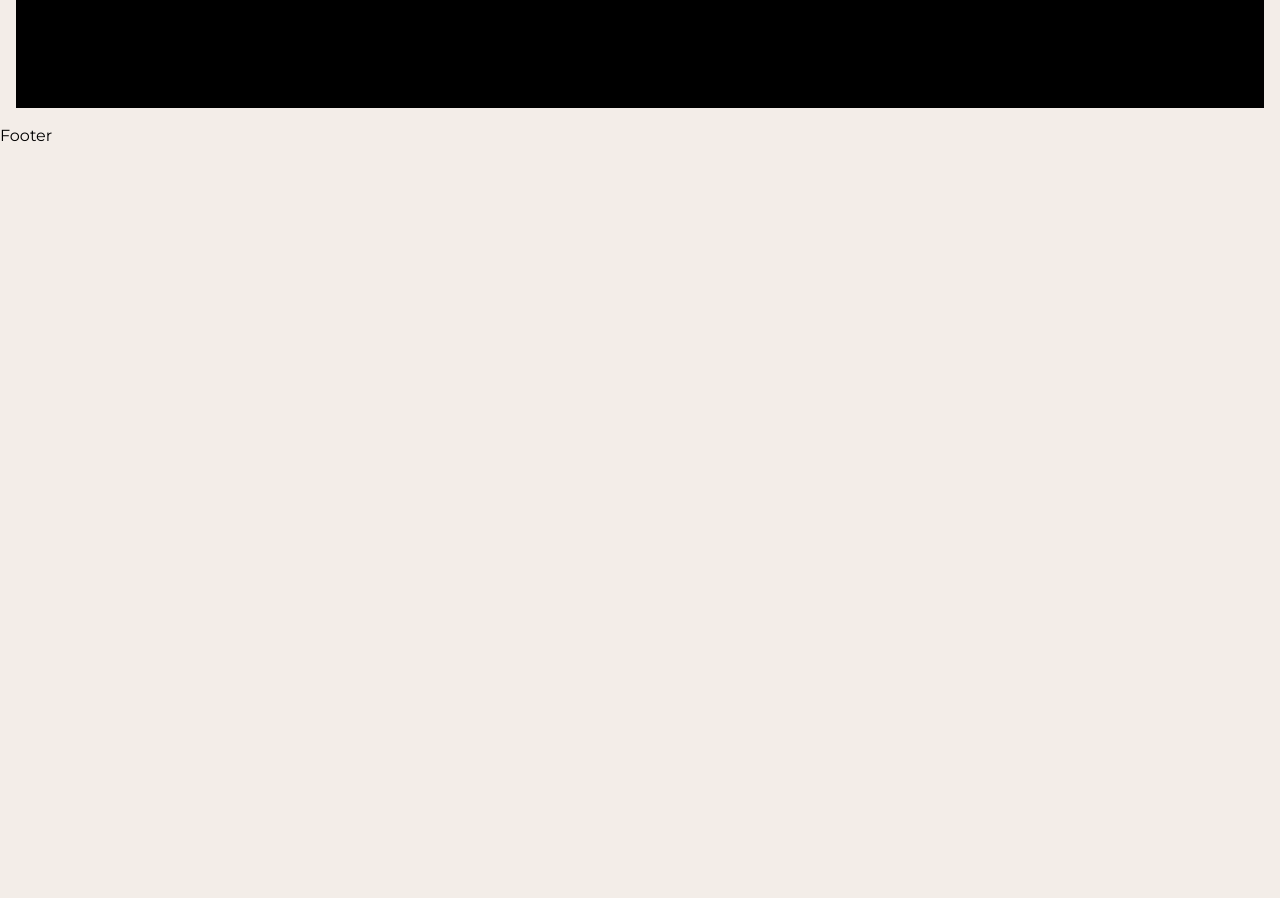
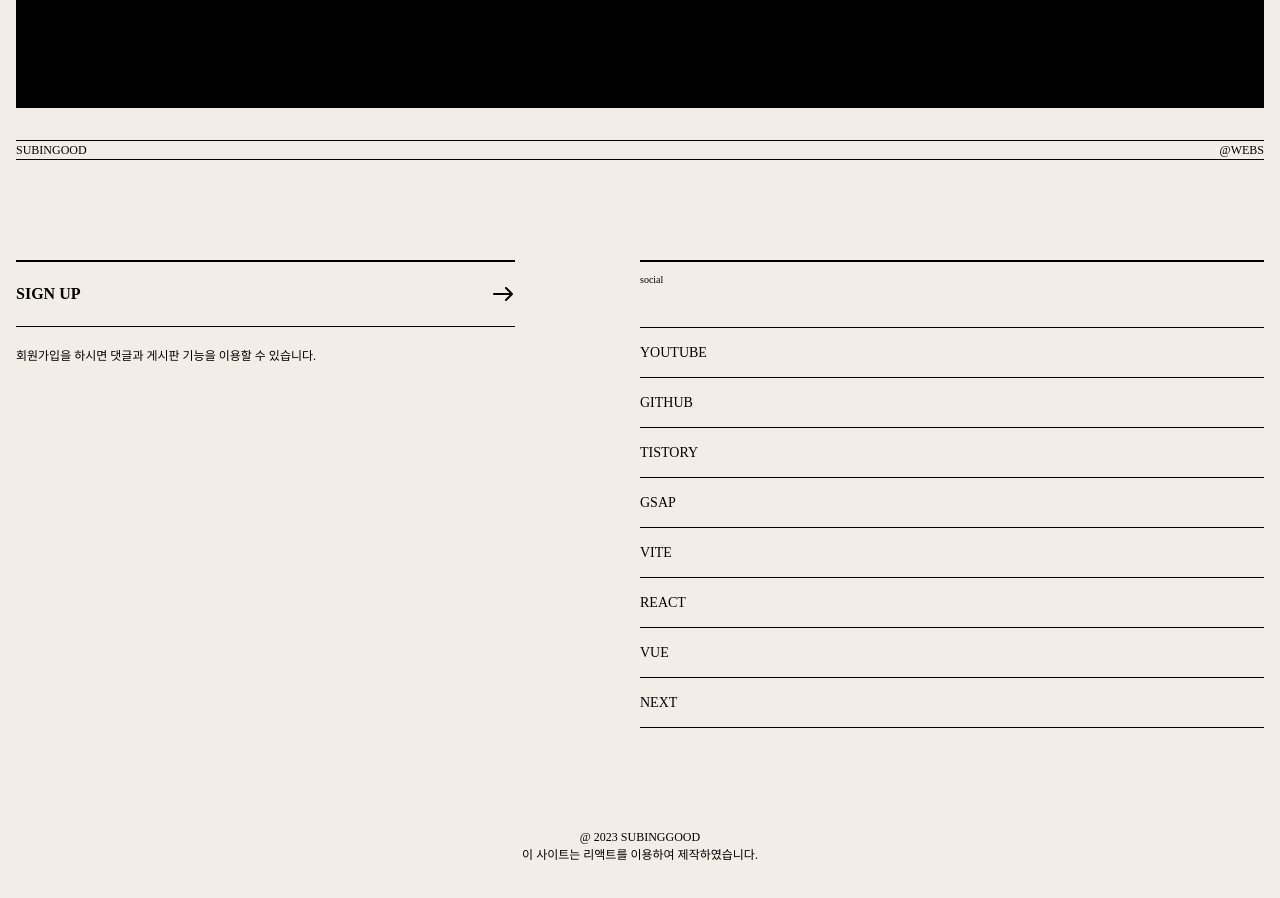
Before and after one commit to subin313/port2023-react, a React (Create React App) app: page / in a window 1280 px wide. Shown: the part 6420-7318 px from the top of the page. Before the commit the page ends 6568 px from the top, so only its background shows below. Built offline with nearby package versions, Linux system fonts and the light colour scheme; a small style sheet from the web is missing; a web font is replaced by a local one.

Commit message:
🧐 푸터 완료

```diff
--- a/src/assets/scss/section/_footer.scss
+++ b/src/assets/scss/section/_footer.scss
@@ -0,0 +1,90 @@
+#footer {
+    font-family: var(--mainKor-font);
+}
+.footer__inner{
+    padding: 16px;
+
+    .footer__text{
+        width: 100%;
+        display: flex;
+        justify-content: space-between;
+        border-bottom: 1px solid var(--black);
+        border-top: 1px solid var(--black);
+        text-transform: uppercase;
+        font-size: 12px;
+    }
+    .footer__info{
+        display: flex;
+        justify-content: space-between;
+        margin: 100px 0;
+        @media (max-width:800px) {
+            flex-direction: column;
+        }
+        .left{
+            width: 40%;
+            @media (max-width:800px) {
+                width: 100%;
+            }
+            .title{
+                padding: 20px 0;
+                border-top: 2px solid var(--black);
+                border-bottom: 1px solid var(--black);
+                font-weight: 700;
+                text-transform: uppercase;
+                transition: all 0.3s;
+                background: url(../../img/arrow.svg) no-repeat right 20px;
+                &:hover{
+                    background-color: var(--black400);
+                    padding-left: 10px;
+                    border: transparent;
+                }
+            }
+            p{
+                font-size: 12px;
+                padding-top: 20px;
+            }
+        }
+
+        .right{width: 50%;
+            @media (max-width:800px) {
+                width: 100%;
+            }
+            h3{
+                font-size: 10px;
+                border-top: 2px solid var(--black);
+                margin-bottom: 40px;
+                padding-top: 10px;
+            }
+            ul{
+                 border-top: 1px solid var(--black);
+                li{
+                    border-bottom: 1px solid var(--black);
+                a{
+                    padding: 14px 0;
+                    font-size: 14px;
+                    display: inline-block;
+                    text-transform: uppercase;
+                }
+                em{
+                    font-size: 12px;
+                    padding-left: 10px;
+                    opacity: 0;
+                    transition: all 0.3s;
+                }
+                &:hover{
+                    em{
+                        opacity: 1;
+                    }
+                }
+                }
+            }
+
+        }
+    }
+    .footer__right{
+        text-align: center;
+        text-transform: uppercase;
+        font-size: 12px;
+        margin-bottom: 20px;
+    }
+}
--- a/src/assets/scss/style.css
+++ b/src/assets/scss/style.css
@@ -1101,4 +1101,128 @@
 .contact__inner .contact__lines.bottom .line:nth-child(7) {
   height: 25px;
 }
+
+#footer {
+  font-family: var(--mainKor-font);
+}
+
+.footer__inner {
+  padding: 16px;
+}
+
+.footer__inner .footer__text {
+  width: 100%;
+  display: -webkit-box;
+  display: -ms-flexbox;
+  display: flex;
+  -webkit-box-pack: justify;
+      -ms-flex-pack: justify;
+          justify-content: space-between;
+  border-bottom: 1px solid var(--black);
+  border-top: 1px solid var(--black);
+  text-transform: uppercase;
+  font-size: 12px;
+}
+
+.footer__inner .footer__info {
+  display: -webkit-box;
+  display: -ms-flexbox;
+  display: flex;
+  -webkit-box-pack: justify;
+      -ms-flex-pack: justify;
+          justify-content: space-between;
+  margin: 100px 0;
+}
+
+@media (max-width: 800px) {
+  .footer__inner .footer__info {
+    -webkit-box-orient: vertical;
+    -webkit-box-direction: normal;
+        -ms-flex-direction: column;
+            flex-direction: column;
+  }
+}
+
+.footer__inner .footer__info .left {
+  width: 40%;
+}
+
+@media (max-width: 800px) {
+  .footer__inner .footer__info .left {
+    width: 100%;
+  }
+}
+
+.footer__inner .footer__info .left .title {
+  padding: 20px 0;
+  border-top: 2px solid var(--black);
+  border-bottom: 1px solid var(--black);
+  font-weight: 700;
+  text-transform: uppercase;
+  -webkit-transition: all 0.3s;
+  transition: all 0.3s;
+  background: url(../../img/arrow.svg) no-repeat right 20px;
+}
+
+.footer__inner .footer__info .left .title:hover {
+  background-color: var(--black400);
+  padding-left: 10px;
+  border: transparent;
+}
+
+.footer__inner .footer__info .left p {
+  font-size: 12px;
+  padding-top: 20px;
+}
+
+.footer__inner .footer__info .right {
+  width: 50%;
+}
+
+@media (max-width: 800px) {
+  .footer__inner .footer__info .right {
+    width: 100%;
+  }
+}
+
+.footer__inner .footer__info .right h3 {
+  font-size: 10px;
+  border-top: 2px solid var(--black);
+  margin-bottom: 40px;
+  padding-top: 10px;
+}
+
+.footer__inner .footer__info .right ul {
+  border-top: 1px solid var(--black);
+}
+
+.footer__inner .footer__info .right ul li {
+  border-bottom: 1px solid var(--black);
+}
+
+.footer__inner .footer__info .right ul li a {
+  padding: 14px 0;
+  font-size: 14px;
+  display: inline-block;
+  text-transform: uppercase;
+}
+
+.footer__inner .footer__info .right ul li em {
+  font-size: 12px;
+  padding-left: 10px;
+  opacity: 0;
+  -webkit-transition: all 0.3s;
+  transition: all 0.3s;
+}
+
+.footer__inner .footer__info .right ul li:hover em {
+  opacity: 1;
+}
+
+.footer__inner .footer__right {
+  text-align: center;
+  text-transform: uppercase;
+  font-size: 12px;
+  margin-bottom: 20px;
+}
 /*# sourceMappingURL=style.css.map */
--- a/src/components/Footer.jsx
+++ b/src/components/Footer.jsx
@@ -1,7 +1,82 @@
 import React from "react";
 
+const footerText = [
+    {
+        link:"/",
+        title:"youtube",
+        desc:"유튜브에 오시면 더 많은 강의를 볼 수 있습니다.",
+    },
+    {
+        link:"/",
+        title:"github",
+        desc:"깃헙에 들어오시면 모든 소스를 볼 수 있습니다.",
+    },
+    {
+        link:"/",
+        title:"tistory",
+        desc:"티스토리에 들어오시면 좋은 정보 볼 수 있습니다.",
+    },
+    {
+        link:"/",
+        title:"gsap",
+        desc:"GSAP를 공부하시고 오면 도움이 됩니다.",
+    },
+    {
+        link:"/",
+        title:"vite",
+        desc:"비트 강의도 곧 오픈 예정입니다.."
+    },
+    {
+        link:"/",
+        title:"react",
+        desc:"리액트 강의도 곧 오픈 예정입니다."
+    },
+    {
+        link:"/",
+        title:"vue",
+        desc:"뷰 강의도 곧 오픈 예정입니다."
+    },
+    {
+        link:"/",
+        title:"next",
+        desc:"넥스트 강의도 곧 오픈 예정입니다."
+    },
+]
+
 const Footer = () => {
-    return <div>Footer</div>;
+    return (
+        <footer id="footer" role="contentinfo">
+            <div className="footer__inner">
+                <div className="footer__text">
+                    <span>subingood</span>
+                    <span>@webs</span>
+                </div>
+                <div className="footer__info">
+                    <div className="left">
+                        <div className="title">
+                            <a href="/">sign up</a>
+                        </div>
+                        <p>회원가입을 하시면 댓글과 게시판 기능을 이용할 수 있습니다.</p>
+                    </div>
+                    <div className="right">
+                        <h3>social</h3>
+                            <ul>
+                            {footerText.map((footer,key)=> (
+                            <li  key={key}>
+                                <a href={footer.link}>{footer.title}</a>
+                                <em>{footer.desc}</em>
+                            </li>
+                        ))}
+                        </ul>
+                    </div>
+                </div>
+                <div className="footer__right">
+                    @ 2023 subinggood<br/>
+                    이 사이트는 리액트를 이용하여 제작하였습니다.
+                </div>
+            </div>
+        </footer>
+    );
 };
 
 export default Footer;
```
Also changed, not shown: src/assets/img/arrow.svg (added), 1 other file (tests, documents, lock files or other folders).
